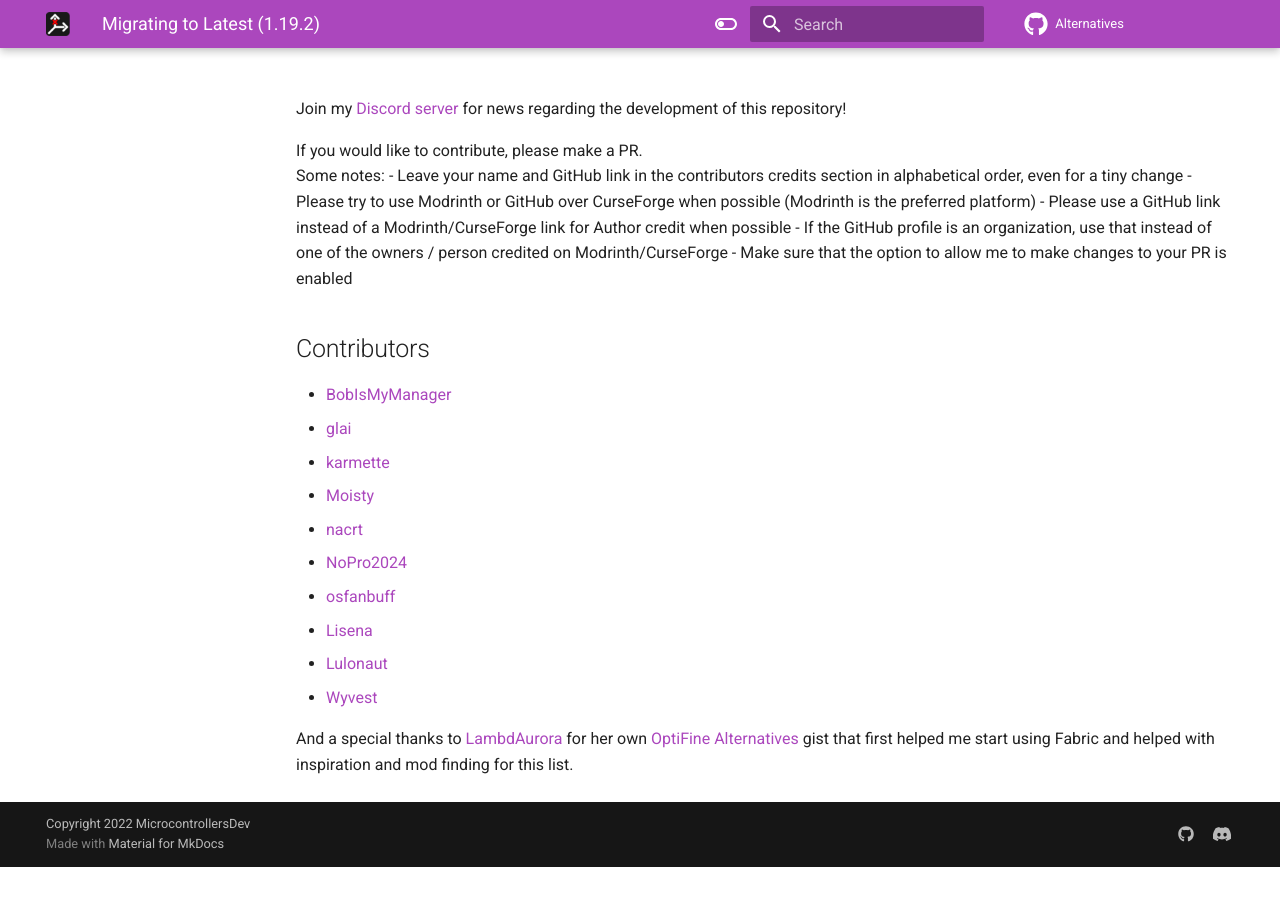
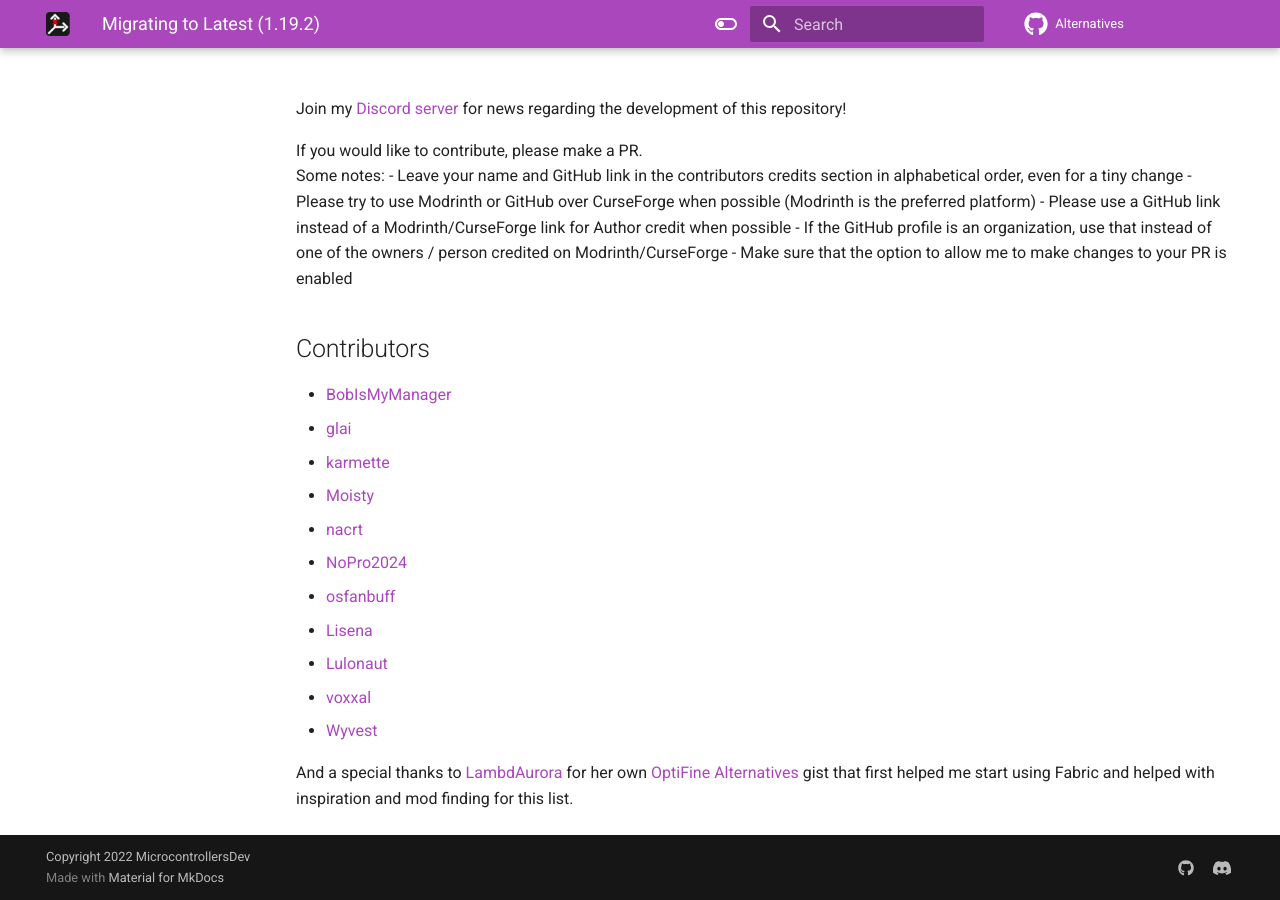
Before and after one commit to MicrocontrollersDev/Alternatives, an MkDocs documentation site: the page built from docs/latest/migrating.md, in a window 1280 px wide and 900 px high, scrolled down 9027 px. Built offline with MkDocs 1.6.1 and Material for MkDocs 9.7.7, drawn with Linux system fonts in a browser that asks for light colours; comment, search, counter and statistics services are not loaded; before the commit the page ends 9894 px from its top, so only the background shows below that.

```diff
--- a/docs/latest/migrating.md
+++ b/docs/latest/migrating.md
@@ -284,6 +284,7 @@ Some notes:
 - [osfanbuff](https://github.com/osfanbuff63)
 - [Lisena](https://github.com/Lisenaaaa)
 - [Lulonaut](https://github.com/Lulonaut)
+- [voxxal](https://github.com/voxxal)
 - [Wyvest](https://github.com/Wyvest)
 
-And a special thanks to [LambdAurora](https://gist.github.com/LambdAurora) for her own [OptiFine Alternatives](https://lambdaurora.dev/optifine_alternatives/) gist that first helped me start using Fabric and helped with inspiration and mod finding for this list.
+And a special thanks to [LambdAurora](https://github.com/LambdAurora) for her own [OptiFine Alternatives](https://lambdaurora.dev/optifine_alternatives/) gist that first helped me start using Fabric and helped with inspiration and mod finding for this list.
```
Also changed, not shown: docs/contributors.md (+1 -0 lines).
